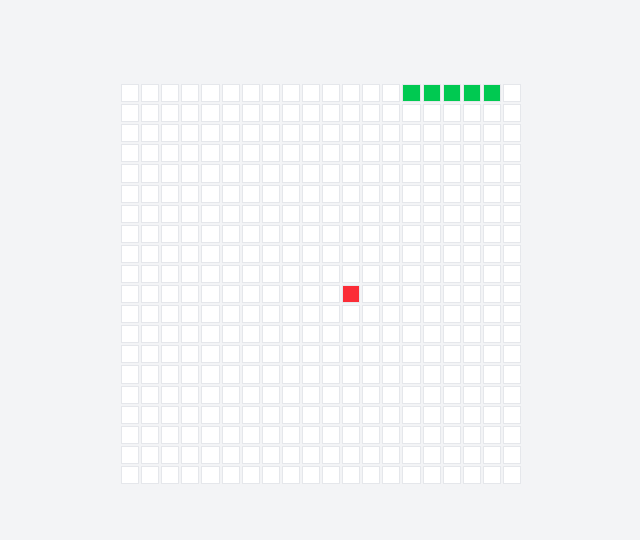
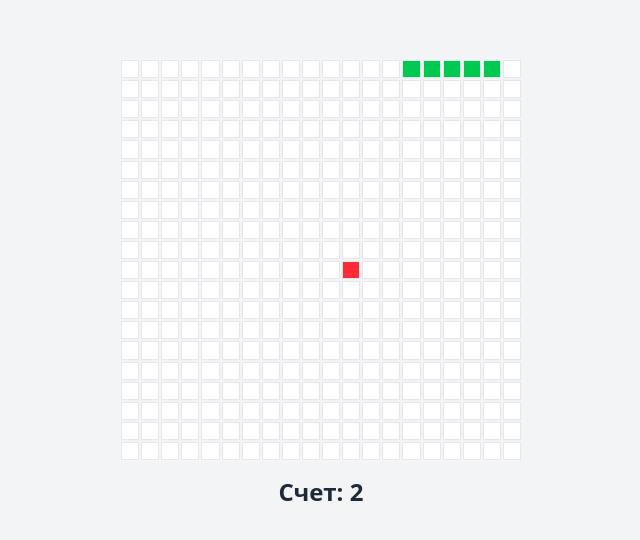
Before and after one commit to imagion/snake-game, a Next.js app: page /grid in a window 1280 px wide. Shown: the part 116-656 px from the top of the page, without its empty margins (319-959 px from the left). Built offline with nearby package versions, Linux system fonts and the light colour scheme.

Commit message:
Добавление счета

```diff
--- a/app/(pages)/grid/page.tsx
+++ b/app/(pages)/grid/page.tsx
@@ -9,6 +9,7 @@ export default function GridPage() {
   const [direction, setDirection] = useState<'right' | 'left' | 'up' | 'down'>(
     'right',
   );
+  const [score, setScore] = useState<number>(0);
   const directionChangeLockRef = useRef(false);
   const rows = 20;
   const cols = 20;
@@ -33,19 +34,15 @@ export default function GridPage() {
     // Генерируем тело змейки в зависимости от направления
     switch (randomDirection) {
       case 'right':
-        // Голова движется вправо, тело позади (слева)
         newSnake = [startHead, startHead - 1, startHead - 2];
         break;
       case 'left':
-        // Голова движется влево, тело позади (справа)
         newSnake = [startHead, startHead + 1, startHead + 2];
         break;
       case 'down':
-        // Голова движется вниз, тело позади (сверху)
         newSnake = [startHead, startHead - cols, startHead - 2 * cols];
         break;
       case 'up':
-        // Голова движется вверх, тело позади (снизу)
         newSnake = [startHead, startHead + cols, startHead + 2 * cols];
         break;
     }
@@ -54,7 +51,8 @@ export default function GridPage() {
     setDirection(randomDirection);
     setSnake(newSnake);
     setFood(getRandomFreeCell(newSnake));
-  }, [rows, cols]); // Зависимости для useCallback
+    setScore(0);
+  }, [rows, cols]);
 
   // Получаем случайную свободную клетку
   const getRandomFreeCell = (occupied: number[]): number => {
@@ -68,7 +66,6 @@ export default function GridPage() {
 
   // Движение змейки
   const moveSnake = useCallback(() => {
-    // В начале каждого хода "открываем" замок для смены направления
     directionChangeLockRef.current = false;
 
     setSnake((prev) => {
@@ -102,7 +99,7 @@ export default function GridPage() {
       }
 
       if (tail.includes(newHead)) {
-        resetGame(); // Вызываем сброс игры
+        resetGame();
         return prev; // Возвращаем старое состояние, чтобы избежать ошибки обновления
       }
 
@@ -112,6 +109,7 @@ export default function GridPage() {
         // Поедание: добавляем голову, не удаляем хвост, перемещаем еду
         newSnake = [newHead, ...prev];
         setFood(getRandomFreeCell(newSnake));
+        setScore((prevScore) => prevScore + 1);
       } else {
         // Обычный ход: добавляем голову, обрезаем хвост
         newSnake = [newHead, ...prev.slice(0, -1)];
@@ -162,7 +160,7 @@ export default function GridPage() {
 
   return (
     <div className='flex h-screen items-center justify-center bg-gray-100 dark:bg-gray-900'>
-      {/* Контейнер грида */}
+      <div className='flex flex-col items-center gap-4'>
         <div
           className='grid gap-0.5'
           style={{
@@ -183,6 +181,10 @@ export default function GridPage() {
             />
           ))}
         </div>
+        <div className='text-2xl font-bold text-gray-800 dark:text-gray-200'>
+          Счет: {score}
+        </div>
+      </div>
     </div>
   );
 }
```
Lines whose indentation alone changed are shown as unchanged.
